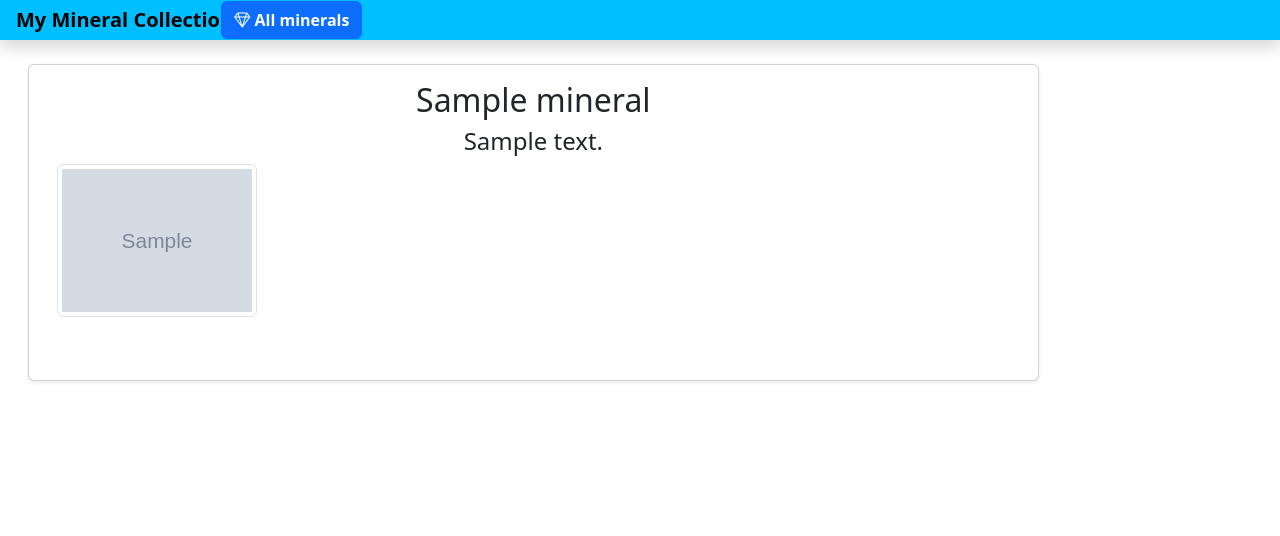
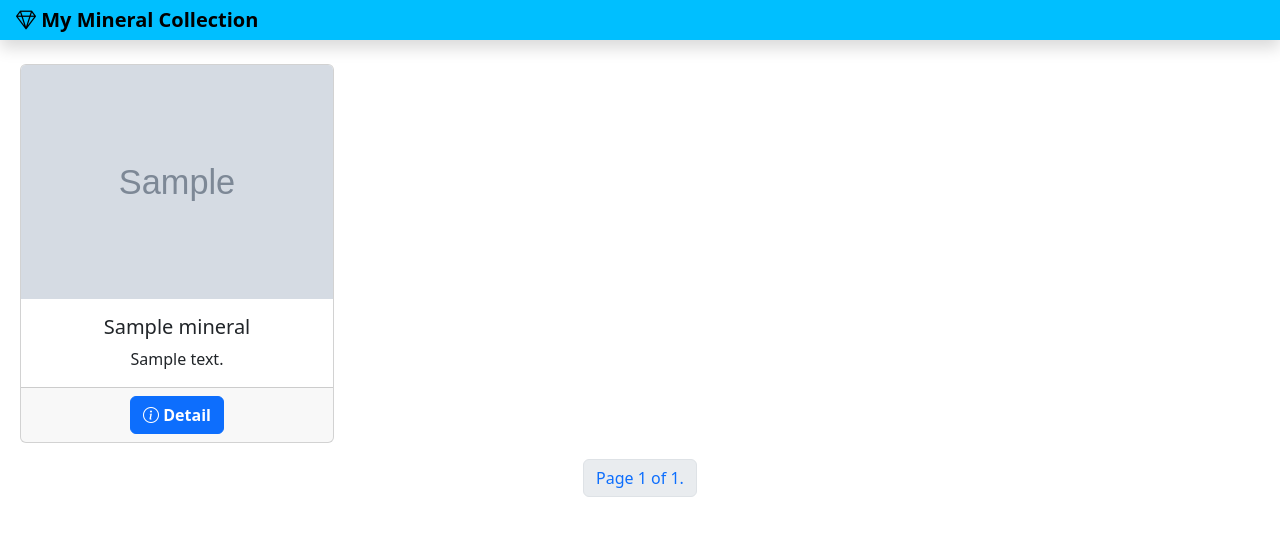
Before and after one commit to SimoMurazzo/MyCollectionMinerals-Rocks, a Django app: page / in a window 1280 px wide. Shown: the top 536 px of the page. Run offline with Django 5.2, Linux system fonts and the light colour scheme; tables that the repository leaves empty hold one stand-in row (values such as "Sample post"); grey boxes marked "Sample" are stand-in pictures; some libraries are stand-ins or nearby versions.

Commit message:
Improved UI

```diff
--- a/Minerals/models.py
+++ b/Minerals/models.py
@@ -6,13 +6,13 @@ class Mineral(models.Model):
     description = models.TextField()
     creation_date = models.DateTimeField(auto_now_add=True)
     update_date = models.DateTimeField(auto_now=True)
-    locality = models.TextField()
-    mass_g = models.DecimalField(decimal_places=3, max_digits=10)
-    size_x_mm = models.PositiveIntegerField()
-    size_y_mm = models.PositiveIntegerField()
-    size_z_mm = models.PositiveIntegerField()
-    notes = models.TextField()
-    rarity = models.CharField(max_length=120)
+    locality = models.TextField(blank=True)
+    mass_g = models.DecimalField(decimal_places=3, max_digits=10, blank=True, null=True)
+    size_x_mm = models.PositiveIntegerField(blank=True, null=True)
+    size_y_mm = models.PositiveIntegerField(blank=True, null=True)
+    size_z_mm = models.PositiveIntegerField(blank=True, null=True)
+    notes = models.TextField(blank=True)
+    rarity = models.CharField(max_length=120, blank=True)
     formula = models.TextField()
     environment = models.TextField()
     crystal_system = models.CharField(max_length=120)
--- a/Minerals/templates/listview.html
+++ b/Minerals/templates/listview.html
@@ -5,23 +5,25 @@
 
 {% block content %}
 <div class="col text-center">
+    <div class="row mt-4">
     {% for m in object_list %}
-    <div class="row justify-content-center px-3 py-2">
-        <div id="mineral-{{ m.pk }}-card" class="card shadow-sm mx-3 my-3">
-            <div class="card-body">
-                <div class="text-center">
-                    <h2>{{ m.name }}</h2>
-                    <h4>{{ m.description }}</h4>
-                    <div class="img-div">
-                        <img src="{{ m.image.url }}" class="img-fluid img-thumbnail rounded">
-                    </div>
+        <div class="col-sm-3 mb-3 mx-2 px-0">
+            <div class="card">
+                <img src="{{ m.image.url }}" class="card-img-top" alt="{{ m.name }}">
+                <div class="card-body">
+                    <h5 class="card-title">{{ m.name }}</h5>
+                    <p class="card-text">{{ m.description }}</p>
+                </div>
+                <div class="card-footer">
+                    <a href="#" class="btn btn-primary fw-bold bi bi-info-circle"> Detail</a>
                 </div>
             </div>
         </div>
+    {% empty %}
+        <h1 class="mt-4">No minerals found! Add them!</h1>
+    {% endfor %}
     </div>
-    {% empty %}
-    <h1 class="mt-4">No minerals found! Add them!</h1>
-    {% endfor %}
+    {% include 'pagination.html' %}
 </div>
 {% endblock content %}
 
--- a/Minerals/views.py
+++ b/Minerals/views.py
@@ -5,7 +5,7 @@ from Minerals.models import Mineral
 
 class MineralList(ListView):
     template_name = 'listview.html'
-    paginate_by = 1
+    paginate_by = 10
 
     def get_queryset(self):
         query = self.request.GET.get('query')
--- a/MyMineralCollection/templates/base.html
+++ b/MyMineralCollection/templates/base.html
@@ -17,13 +17,12 @@
 {% block body %}
 
 <header id="navbar" class="navbar sticky-top flex-md-nowrap p-0 shadow">
-    <a class="navbar-brand text-center text-navbar col-md-3 col-lg-2 px-3 me-2"><b>My Mineral Collection</b></a>
-    <a href="{% url 'list' %}" class="btn btn-primary bi bi-gem me-auto fw-bold"> All minerals</a>
+    <a href="{% url 'list' %}" class="navbar-brand text-center text-navbar col-md-3 col-lg-2 px-3 me-2 bi bi-gem"><b> My Mineral Collection</b></a>
 </header>
 
 <div class="container-fluid">
     <div class="row mt-0">
-        <main id="main" class="col-md-9 col-lg-10 px-md-4">
+        <main id="main" class="col px-md-4">
             {% block content %}{% endblock content %}
         </main>
     </div>
--- /dev/null
+++ b/MyMineralCollection/templates/pagination.html
@@ -0,0 +1,37 @@
+{% load custom_tags %}
+
+<nav aria-label="Pagination">
+    <ul class="pagination justify-content-center">
+        {% if page_obj.has_previous %}
+        <li class="page-item">
+            <a class="page-link" href="{% keep_query_params page=1 %}" aria-label="First">
+                <span class="text-primary" aria-hidden="true">&laquo;</span>
+            </a>
+        </li>
+        <li class="page-item">
+            <a class="page-link" href="{% keep_query_params page=page_obj.previous_page_number %}" aria-label="Previous">
+                <span class="text-primary" aria-hidden="true">&lt;</span>
+            </a>
+        </li>
+        {% endif %}
+        <li class="page-item disabled">
+            <a class="page-link" href="#" aria-label="Current">
+                <span class="current text-primary" aria-hidden="true">
+                    Page {{ page_obj.number }} of {{ page_obj.paginator.num_pages }}.
+                </span>
+            </a>
+        </li>
+        {% if page_obj.has_next %}
+        <li class="page-item">
+            <a class="page-link" href="{% keep_query_params page=page_obj.next_page_number %}" aria-label="Next">
+                <span class="text-primary" aria-hidden="true">&gt;</span>
+            </a>
+        </li>
+        <li class="page-item">
+            <a class="page-link" href="{% keep_query_params page=page_obj.paginator.num_pages %}" aria-label="Last">
+                <span class="text-primary" aria-hidden="true">&raquo;</span>
+            </a>
+        </li>
+        {% endif %}
+    </ul>
+</nav>
--- a/static/styles/base.css
+++ b/static/styles/base.css
@@ -5,9 +5,3 @@
 .text-navbar {
     color: midnightblue;
 }
-
-.img-div {
-    height: 200px;
-    width: 200px;
-    overflow: hidden;
-}
```
Also changed, not shown: Minerals/templatetags/custom_tags.py (added, +11 -0 lines), Minerals/migrations/0002_alter_mineral_locality_alter_mineral_mass_g_and_more.py (added), Minerals/templatetags/__init__.py (added).
